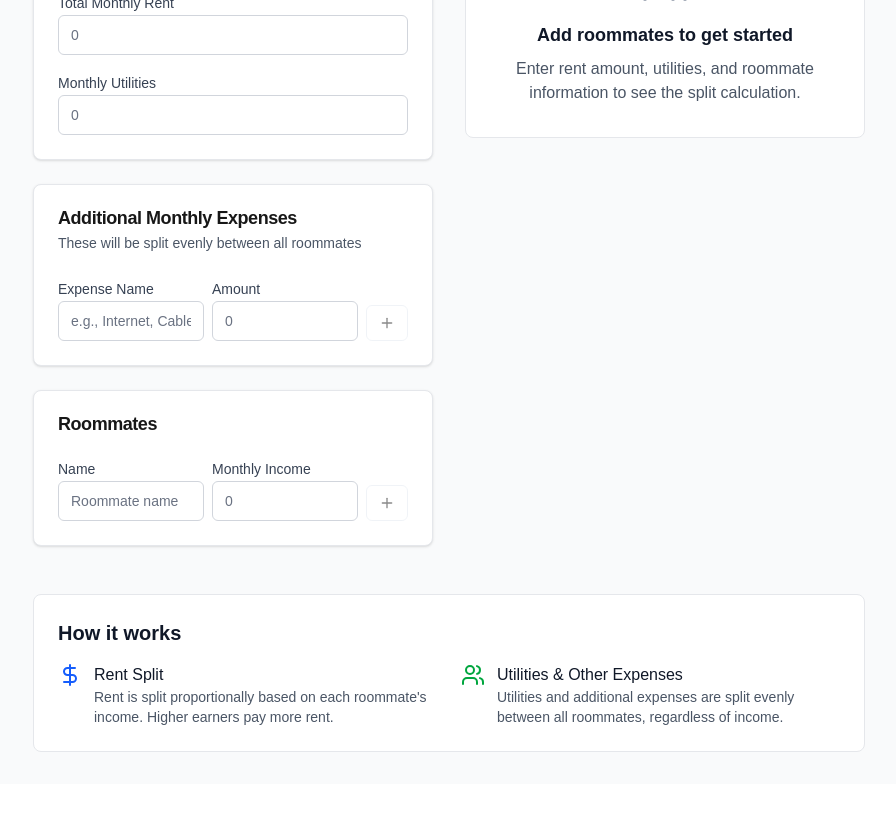
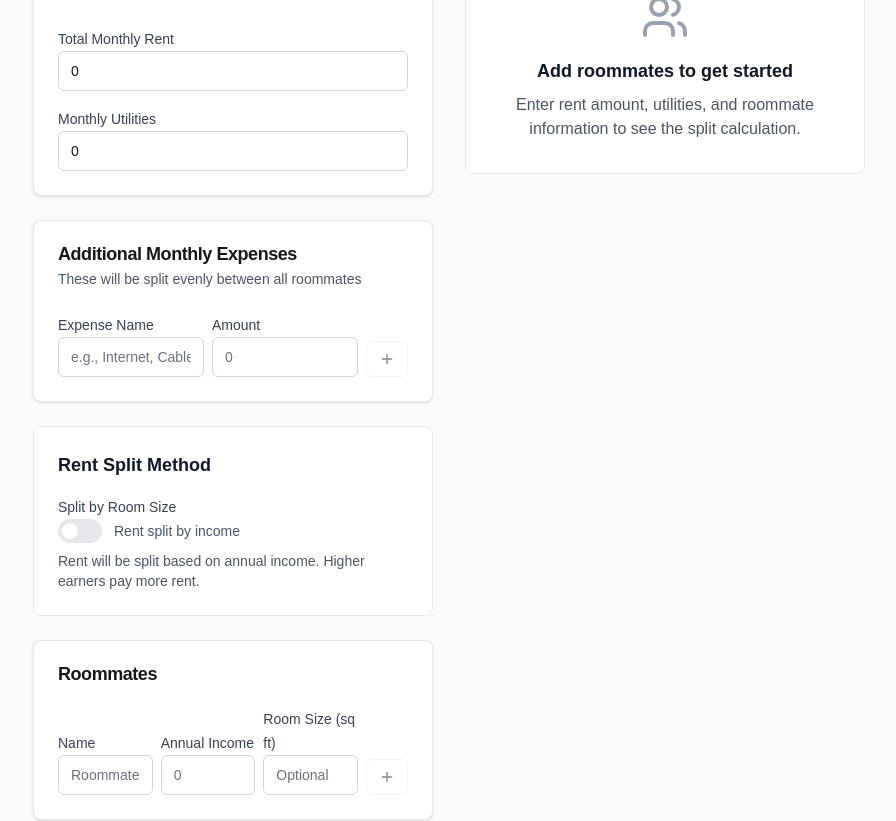
Before and after one commit to mapuya19/rent-splitter, a Next.js app: page / in a window 1280 px wide. Shown: the part 240-1061 px from the top of the page, without its empty margins (191-1087 px from the left). Before the commit the page ends 1024 px from the top, so only its background shows below. Built offline with nearby package versions, Linux system fonts and the light colour scheme.

Commit message:
Bug fixes & set up for deployment
- add vercel.json
- add split based on sq ft

```diff
--- a/src/app/page.tsx
+++ b/src/app/page.tsx
@@ -5,6 +5,7 @@ import { RoommateForm } from '@/components/RoommateForm';
 import { RentForm } from '@/components/RentForm';
 import { CustomExpensesForm } from '@/components/CustomExpensesForm';
 import { ResultsDisplay } from '@/components/ResultsDisplay';
+import { Toggle } from '@/components/ui/Toggle';
 import { Roommate, SplitResult, CalculationData, CustomExpense } from '@/types';
 import { calculateRentSplit, generateShareableId } from '@/utils/calculations';
 import { Calculator, Users, DollarSign } from 'lucide-react';
@@ -16,6 +17,7 @@ export default function Home() {
   const [customExpenses, setCustomExpenses] = useState<CustomExpense[]>([]);
   const [results, setResults] = useState<SplitResult[]>([]);
   const [shareableId, setShareableId] = useState<string | null>(null);
+  const [useRoomSizeSplit, setUseRoomSizeSplit] = useState(false);
 
   // Calculate results whenever inputs change
   useEffect(() => {
@@ -26,12 +28,12 @@ export default function Home() {
         customExpenses,
         roommates,
       };
-      const splitResults = calculateRentSplit(calculationData);
+      const splitResults = calculateRentSplit(calculationData, useRoomSizeSplit);
       setResults(splitResults);
     } else {
       setResults([]);
     }
-  }, [roommates, totalRent, utilities, customExpenses]);
+  }, [roommates, totalRent, utilities, customExpenses, useRoomSizeSplit]);
 
   const handleShare = () => {
     const id = generateShareableId();
@@ -48,8 +50,10 @@ export default function Home() {
     localStorage.setItem(`rent-split-${id}`, JSON.stringify(calculationData));
 
     // Copy shareable link to clipboard
-    const shareableUrl = `${window.location.origin}?share=${id}`;
+    const shareableUrl = `${typeof window !== 'undefined' ? window.location.origin : ''}?share=${id}`;
+    if (typeof window !== 'undefined' && navigator.clipboard) {
       navigator.clipboard.writeText(shareableUrl);
+    }
 
     // Show success message (you could add a toast notification here)
     alert('Shareable link copied to clipboard!');
@@ -57,6 +61,7 @@ export default function Home() {
 
   // Load shared calculation on page load
   useEffect(() => {
+    if (typeof window !== 'undefined') {
       const urlParams = new URLSearchParams(window.location.search);
       const shareId = urlParams.get('share');
 
@@ -74,6 +79,7 @@ export default function Home() {
           }
         }
       }
+    }
   }, []);
 
   return (
@@ -86,9 +92,12 @@ export default function Home() {
             <h1 className="text-3xl font-bold text-gray-900">Rent Splitter</h1>
           </div>
           <p className="text-gray-600 max-w-2xl mx-auto">
-            Split rent proportionally based on income and utilities evenly between roommates.
+            Split rent proportionally based on income or room size, and utilities evenly between roommates.
             Generate shareable links to collaborate with your roommates.
           </p>
+          <div className="mt-4 text-sm text-gray-500">
+            💡 <strong>Annual Income:</strong> Enter your yearly salary before taxes. The app will calculate monthly amounts automatically.
+          </div>
         </div>
 
         {/* Main Content */}
@@ -106,6 +115,23 @@ export default function Home() {
               customExpenses={customExpenses}
               onCustomExpensesChange={setCustomExpenses}
             />
+
+            {/* Split Method Toggle */}
+            <div className="bg-white rounded-lg border border-gray-200 p-6">
+              <h3 className="text-lg font-semibold text-gray-900 mb-4">Rent Split Method</h3>
+              <Toggle
+                label="Split by Room Size"
+                description={useRoomSizeSplit ? "Rent split by square footage" : "Rent split by income"}
+                checked={useRoomSizeSplit}
+                onChange={(e) => setUseRoomSizeSplit(e.target.checked)}
+              />
+              <p className="text-sm text-gray-600 mt-2">
+                {useRoomSizeSplit
+                  ? "Rent will be split based on room square footage. Add room sizes below to use this method."
+                  : "Rent will be split based on annual income. Higher earners pay more rent."
+                }
+              </p>
+            </div>
 
             <RoommateForm
               roommates={roommates}
@@ -148,8 +174,8 @@ export default function Home() {
               <div className="ml-3">
                 <h3 className="font-medium text-gray-900">Rent Split</h3>
                 <p className="text-sm text-gray-600">
-                  Rent is split proportionally based on each roommate's income.
-                  Higher earners pay more rent.
+                  Use the toggle to choose between income-based splitting (higher earners pay more)
+                  or room size-based splitting (larger rooms pay more). Annual income is used for calculations.
                 </p>
               </div>
             </div>
--- a/src/components/CustomExpensesForm.tsx
+++ b/src/components/CustomExpensesForm.tsx
@@ -4,6 +4,7 @@ import { useState } from 'react';
 import { Plus, X } from 'lucide-react';
 import { Button } from '@/components/ui/Button';
 import { Input } from '@/components/ui/Input';
+import { NumberInput } from '@/components/ui/NumberInput';
 import { Card, CardContent, CardHeader, CardTitle } from '@/components/ui/Card';
 import { CustomExpense } from '@/types';
 
@@ -60,11 +61,10 @@ export function CustomExpensesForm({ customExpenses, onCustomExpensesChange }: C
               />
             </div>
             <div className="flex-1">
-              <Input
+              <NumberInput
                 label="Amount"
-                type="number"
-                value={expense.amount || ''}
-                onChange={(e) => updateExpense(expense.id, 'amount', parseFloat(e.target.value) || 0)}
+                value={expense.amount}
+                onValueChange={(value) => updateExpense(expense.id, 'amount', value)}
                 placeholder="0"
               />
             </div>
@@ -89,11 +89,10 @@ export function CustomExpensesForm({ customExpenses, onCustomExpensesChange }: C
             />
           </div>
           <div className="flex-1">
-            <Input
+            <NumberInput
               label="Amount"
-              type="number"
               value={newExpense.amount}
-              onChange={(e) => setNewExpense({ ...newExpense, amount: e.target.value })}
+              onValueChange={(value) => setNewExpense({ ...newExpense, amount: value.toString() })}
               placeholder="0"
             />
           </div>
--- a/src/components/RentForm.tsx
+++ b/src/components/RentForm.tsx
@@ -1,6 +1,6 @@
 'use client';
 
-import { Input } from '@/components/ui/Input';
+import { NumberInput } from '@/components/ui/NumberInput';
 import { Card, CardContent, CardHeader, CardTitle } from '@/components/ui/Card';
 
 interface RentFormProps {
@@ -17,18 +17,16 @@ export function RentForm({ totalRent, utilities, onRentChange, onUtilitiesChange
         <CardTitle>Rent & Utilities</CardTitle>
       </CardHeader>
       <CardContent className="space-y-4">
-        <Input
+        <NumberInput
           label="Total Monthly Rent"
-          type="number"
-          value={totalRent || ''}
-          onChange={(e) => onRentChange(parseFloat(e.target.value) || 0)}
+          value={totalRent}
+          onValueChange={onRentChange}
           placeholder="0"
         />
-        <Input
+        <NumberInput
           label="Monthly Utilities"
-          type="number"
-          value={utilities || ''}
-          onChange={(e) => onUtilitiesChange(parseFloat(e.target.value) || 0)}
+          value={utilities}
+          onValueChange={onUtilitiesChange}
           placeholder="0"
         />
       </CardContent>
--- a/src/components/ResultsDisplay.tsx
+++ b/src/components/ResultsDisplay.tsx
@@ -24,7 +24,7 @@ export function ResultsDisplay({ results, totalRent, totalUtilities, totalCustom
       results.map(result =>
         `${result.roommateName}:\n` +
         `  Total: ${formatCurrency(result.totalShare)}\n` +
-        `  - Rent Share: ${formatCurrency(result.rentShare)} (${Math.round(result.incomePercentage * 100)}% of income)\n` +
+        `  - Rent Share: ${formatCurrency(result.rentShare)} (${Math.round(result.incomePercentage * 100)}%)\n` +
         `  - Utilities: ${formatCurrency(result.utilitiesShare)}\n` +
         (result.customExpensesShare > 0 ? `  - Other Expenses: ${formatCurrency(result.customExpensesShare)}\n` : '')
       ).join('\n') +
--- a/src/components/RoommateForm.tsx
+++ b/src/components/RoommateForm.tsx
@@ -4,6 +4,7 @@ import { useState } from 'react';
 import { Plus, X } from 'lucide-react';
 import { Button } from '@/components/ui/Button';
 import { Input } from '@/components/ui/Input';
+import { NumberInput } from '@/components/ui/NumberInput';
 import { Card, CardContent, CardHeader, CardTitle } from '@/components/ui/Card';
 import { Roommate } from '@/types';
 
@@ -13,7 +14,7 @@ interface RoommateFormProps {
 }
 
 export function RoommateForm({ roommates, onRoommatesChange }: RoommateFormProps) {
-  const [newRoommate, setNewRoommate] = useState({ name: '', income: '' });
+  const [newRoommate, setNewRoommate] = useState({ name: '', income: '', roomSize: '' });
 
   const addRoommate = () => {
     if (newRoommate.name.trim() && newRoommate.income) {
@@ -23,15 +24,16 @@ export function RoommateForm({ roommates, onRoommatesChange }: RoommateFormProps
           id: Math.random().toString(36).substring(2, 15),
           name: newRoommate.name.trim(),
           income,
+          roomSize: newRoommate.roomSize ? parseFloat(newRoommate.roomSize) : undefined,
         };
         onRoommatesChange([...roommates, roommate]);
-        setNewRoommate({ name: '', income: '' });
+        setNewRoommate({ name: '', income: '', roomSize: '' });
       }
     }
   };
 
   // Handle new roommate input changes
-  const handleNewRoommateChange = (field: 'name' | 'income', value: string) => {
+  const handleNewRoommateChange = (field: 'name' | 'income' | 'roomSize', value: string) => {
     setNewRoommate({ ...newRoommate, [field]: value });
   };
 
@@ -44,9 +46,10 @@ export function RoommateForm({ roommates, onRoommatesChange }: RoommateFormProps
           id: Math.random().toString(36).substring(2, 15),
           name: newRoommate.name.trim(),
           income,
+          roomSize: newRoommate.roomSize ? parseFloat(newRoommate.roomSize) : undefined,
         };
         onRoommatesChange([...roommates, roommate]);
-        setNewRoommate({ name: '', income: '' });
+        setNewRoommate({ name: '', income: '', roomSize: '' });
       }
     }
   };
@@ -80,12 +83,19 @@ export function RoommateForm({ roommates, onRoommatesChange }: RoommateFormProps
               />
             </div>
             <div className="flex-1">
-              <Input
-                label="Monthly Income"
-                type="number"
-                value={roommate.income || ''}
-                onChange={(e) => updateRoommate(roommate.id, 'income', parseFloat(e.target.value) || 0)}
+              <NumberInput
+                label="Annual Income"
+                value={roommate.income}
+                onValueChange={(value) => updateRoommate(roommate.id, 'income', value)}
                 placeholder="0"
+              />
+            </div>
+            <div className="flex-1">
+              <NumberInput
+                label="Room Size (sq ft)"
+                value={roommate.roomSize}
+                onValueChange={(value) => updateRoommate(roommate.id, 'roomSize', value)}
+                placeholder="Optional"
               />
             </div>
             <Button
@@ -110,13 +120,21 @@ export function RoommateForm({ roommates, onRoommatesChange }: RoommateFormProps
               />
             </div>
             <div className="flex-1">
-              <Input
-                label="Monthly Income"
-                type="number"
+              <NumberInput
+                label="Annual Income"
                 value={newRoommate.income}
-                onChange={(e) => handleNewRoommateChange('income', e.target.value)}
+                onValueChange={(value) => handleNewRoommateChange('income', value.toString())}
                 onBlur={handleNewRoommateBlur}
                 placeholder="0"
+              />
+            </div>
+            <div className="flex-1">
+              <NumberInput
+                label="Room Size (sq ft)"
+                value={newRoommate.roomSize}
+                onValueChange={(value) => handleNewRoommateChange('roomSize', value.toString())}
+                onBlur={handleNewRoommateBlur}
+                placeholder="Optional"
               />
             </div>
           <Button
--- a/src/components/ui/Input.tsx
+++ b/src/components/ui/Input.tsx
@@ -18,6 +18,7 @@ const Input = forwardRef<HTMLInputElement, InputProps>(
         <input
           className={clsx(
             'flex h-10 w-full rounded-md border border-gray-300 bg-white px-3 py-2 text-sm ring-offset-background file:border-0 file:bg-transparent file:text-sm file:font-medium placeholder:text-gray-500 focus-visible:outline-none focus-visible:ring-2 focus-visible:ring-blue-500 focus-visible:ring-offset-2 disabled:cursor-not-allowed disabled:opacity-50',
+            props.type === 'number' && '[appearance:textfield] [&::-webkit-outer-spin-button]:appearance-none [&::-webkit-inner-spin-button]:appearance-none',
             error && 'border-red-500 focus-visible:ring-red-500',
             className
           )}
--- /dev/null
+++ b/src/components/ui/NumberInput.tsx
@@ -0,0 +1,80 @@
+import { InputHTMLAttributes, forwardRef, useState } from 'react';
+import { clsx } from 'clsx';
+
+interface NumberInputProps extends Omit<InputHTMLAttributes<HTMLInputElement>, 'type' | 'onChange'> {
+  label?: string;
+  error?: string;
+  onValueChange?: (value: number) => void;
+}
+
+const NumberInput = forwardRef<HTMLInputElement, NumberInputProps>(
+  ({ className, label, error, onValueChange, ...props }, ref) => {
+    const [inputValue, setInputValue] = useState(props.value || '');
+
+    const handleChange = (e: React.ChangeEvent<HTMLInputElement>) => {
+      const value = e.target.value;
+
+      // Allow empty string, numbers, and one decimal point
+      if (value === '' || /^\d*\.?\d*$/.test(value)) {
+        setInputValue(value);
+
+        // Convert to number and call onValueChange if valid
+        const numValue = parseFloat(value);
+        if (!isNaN(numValue) && numValue >= 0) {
+          onValueChange?.(numValue);
+        } else if (value === '') {
+          onValueChange?.(0);
+        }
+      }
+    };
+
+    const handleKeyDown = (e: React.KeyboardEvent<HTMLInputElement>) => {
+      // Allow: backspace, delete, tab, escape, enter, decimal point
+      if ([8, 9, 27, 13, 46, 110, 190].indexOf(e.keyCode) !== -1 ||
+          // Allow: Ctrl+A, Ctrl+C, Ctrl+V, Ctrl+X
+          (e.keyCode === 65 && e.ctrlKey === true) ||
+          (e.keyCode === 67 && e.ctrlKey === true) ||
+          (e.keyCode === 86 && e.ctrlKey === true) ||
+          (e.keyCode === 88 && e.ctrlKey === true) ||
+          // Allow: home, end, left, right, down, up
+          (e.keyCode >= 35 && e.keyCode <= 40)) {
+        return;
+      }
+      // Ensure that it is a number and stop the keypress
+      if ((e.shiftKey || (e.keyCode < 48 || e.keyCode > 57)) && (e.keyCode < 96 || e.keyCode > 105)) {
+        e.preventDefault();
+      }
+    };
+
+    return (
+      <div className="space-y-1">
+        {label && (
+          <label className="text-sm font-medium text-gray-700">
+            {label}
+          </label>
+        )}
+        <input
+          className={clsx(
+            'flex h-10 w-full rounded-md border border-gray-300 bg-white px-3 py-2 text-sm ring-offset-background file:border-0 file:bg-transparent file:text-sm file:font-medium placeholder:text-gray-500 focus-visible:outline-none focus-visible:ring-2 focus-visible:ring-blue-500 focus-visible:ring-offset-2 disabled:cursor-not-allowed disabled:opacity-50 [appearance:textfield] [&::-webkit-outer-spin-button]:appearance-none [&::-webkit-inner-spin-button]:appearance-none',
+            error && 'border-red-500 focus-visible:ring-red-500',
+            className
+          )}
+          ref={ref}
+          type="text"
+          inputMode="numeric"
+          value={inputValue}
+          onChange={handleChange}
+          onKeyDown={handleKeyDown}
+          {...props}
+        />
+        {error && (
+          <p className="text-sm text-red-500">{error}</p>
+        )}
+      </div>
+    );
+  }
+);
+
+NumberInput.displayName = 'NumberInput';
+
+export { NumberInput };
--- /dev/null
+++ b/src/components/ui/Toggle.tsx
@@ -0,0 +1,60 @@
+import { forwardRef, InputHTMLAttributes } from 'react';
+import { clsx } from 'clsx';
+
+interface ToggleProps extends Omit<InputHTMLAttributes<HTMLInputElement>, 'type'> {
+  label?: string;
+  description?: string;
+}
+
+const Toggle = forwardRef<HTMLInputElement, ToggleProps>(
+  ({ className, label, description, ...props }, ref) => {
+    return (
+      <div className="space-y-2">
+        {label && (
+          <label className="text-sm font-medium text-gray-700">
+            {label}
+          </label>
+        )}
+        <div className="flex items-center space-x-3">
+          <button
+            type="button"
+            className={clsx(
+              'relative inline-flex h-6 w-11 items-center rounded-full transition-colors focus:outline-none focus:ring-2 focus:ring-blue-500 focus:ring-offset-2',
+              props.checked ? 'bg-blue-600' : 'bg-gray-200'
+            )}
+            onClick={() => {
+              if (props.onChange) {
+                const event = {
+                  target: { checked: !props.checked }
+                } as React.ChangeEvent<HTMLInputElement>;
+                props.onChange(event);
+              }
+            }}
+          >
+            <span
+              className={clsx(
+                'inline-block h-4 w-4 transform rounded-full bg-white transition-transform',
+                props.checked ? 'translate-x-6' : 'translate-x-1'
+              )}
+            />
+          </button>
+          {description && (
+            <span className="text-sm text-gray-600">
+              {description}
+            </span>
+          )}
+        </div>
+        <input
+          ref={ref}
+          type="checkbox"
+          className="sr-only"
+          {...props}
+        />
+      </div>
+    );
+  }
+);
+
+Toggle.displayName = 'Toggle';
+
+export { Toggle };
--- a/src/types/index.ts
+++ b/src/types/index.ts
@@ -2,6 +2,7 @@ export interface Roommate {
   id: string;
   name: string;
   income: number;
+  roomSize?: number; // Optional square footage
 }
 
 export interface CustomExpense {
--- a/src/utils/calculations.ts
+++ b/src/utils/calculations.ts
@@ -1,10 +1,10 @@
 import { Roommate, SplitResult, CalculationData } from '@/types';
 
-export function calculateRentSplit(data: CalculationData): SplitResult[] {
+export function calculateRentSplit(data: CalculationData, useRoomSizeSplit: boolean = false): SplitResult[] {
   const { totalRent, utilities, customExpenses, roommates } = data;
 
-  // Calculate total income
-  const totalIncome = roommates.reduce((sum, roommate) => sum + roommate.income, 0);
+  // Check if any roommate has room size specified and toggle is on
+  const hasRoomSizes = useRoomSizeSplit && roommates.some(roommate => roommate.roomSize && roommate.roomSize > 0);
 
   // Calculate utilities per person (split evenly)
   const utilitiesPerPerson = utilities / roommates.length;
@@ -13,9 +13,35 @@ export function calculateRentSplit(data: CalculationData): SplitResult[] {
   const totalCustomExpenses = customExpenses.reduce((sum, expense) => sum + expense.amount, 0);
   const customExpensesPerPerson = totalCustomExpenses / roommates.length;
 
+  let rentShare: number;
+
+  if (hasRoomSizes) {
+    // Split rent based on room size
+    const totalRoomSize = roommates.reduce((sum, roommate) => sum + (roommate.roomSize || 0), 0);
+
+    return roommates.map(roommate => {
+      const roomSizePercentage = totalRoomSize > 0 ? (roommate.roomSize || 0) / totalRoomSize : 1 / roommates.length;
+      rentShare = totalRent * roomSizePercentage;
+      const totalShare = rentShare + utilitiesPerPerson + customExpensesPerPerson;
+
+      return {
+        roommateId: roommate.id,
+        roommateName: roommate.name,
+        income: roommate.income,
+        incomePercentage: Math.round(roomSizePercentage * 100) / 100,
+        rentShare: Math.round(rentShare * 100) / 100,
+        utilitiesShare: Math.round(utilitiesPerPerson * 100) / 100,
+        customExpensesShare: Math.round(customExpensesPerPerson * 100) / 100,
+        totalShare: Math.round(totalShare * 100) / 100,
+      };
+    });
+  } else {
+    // Split rent based on income (original logic)
+    const totalIncome = roommates.reduce((sum, roommate) => sum + roommate.income, 0);
+
     return roommates.map(roommate => {
       const incomePercentage = roommate.income / totalIncome;
-    const rentShare = totalRent * incomePercentage;
+      rentShare = totalRent * incomePercentage;
       const totalShare = rentShare + utilitiesPerPerson + customExpensesPerPerson;
 
       return {
@@ -30,6 +56,7 @@ export function calculateRentSplit(data: CalculationData): SplitResult[] {
       };
     });
   }
+}
 
 export function generateShareableId(): string {
   return Math.random().toString(36).substring(2, 15) + Math.random().toString(36).substring(2, 15);
```
Also changed, not shown: vercel.json (added), 2 other files (tests, documents, lock files or other folders). Lines whose indentation alone changed are shown as unchanged.
